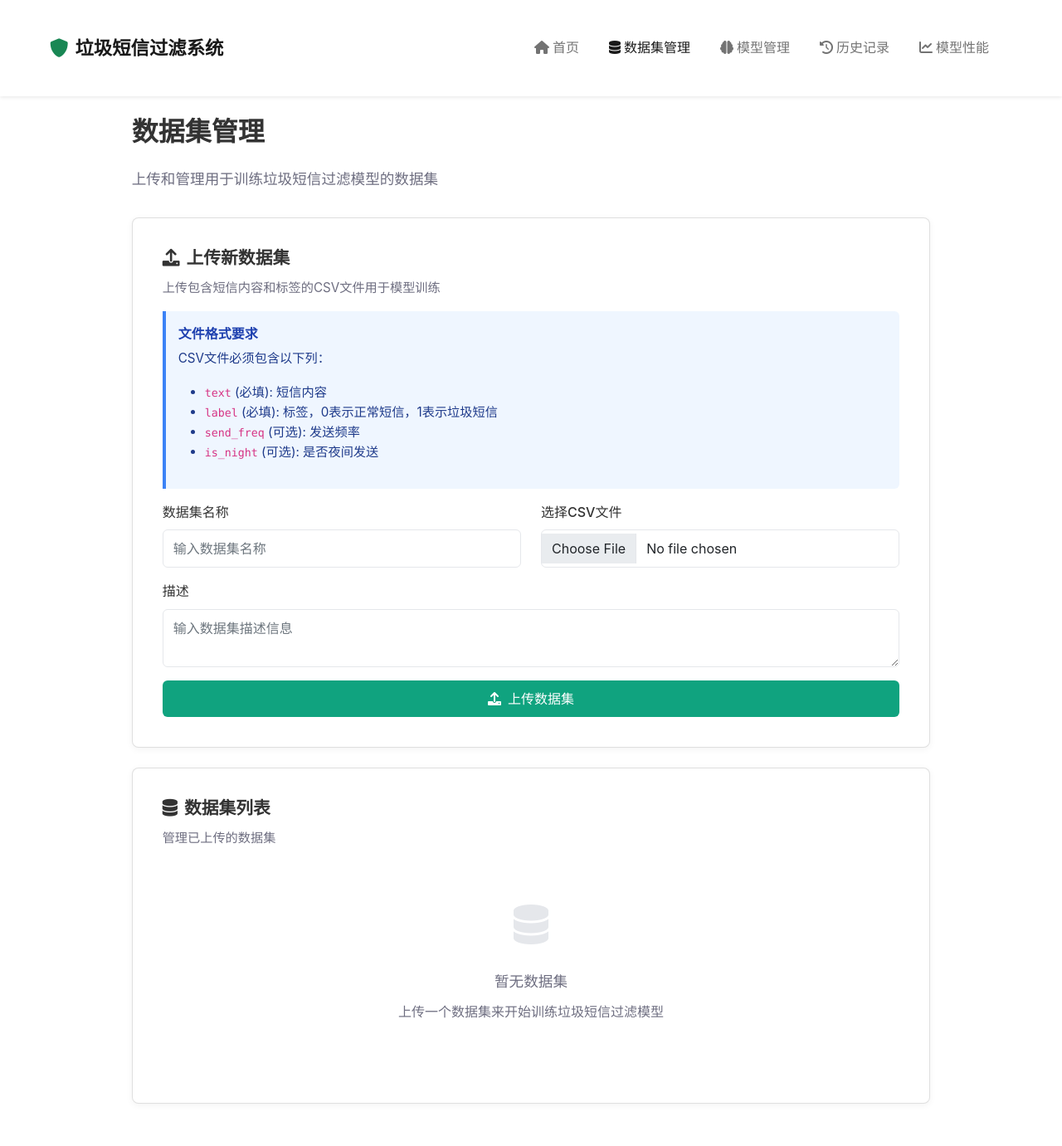
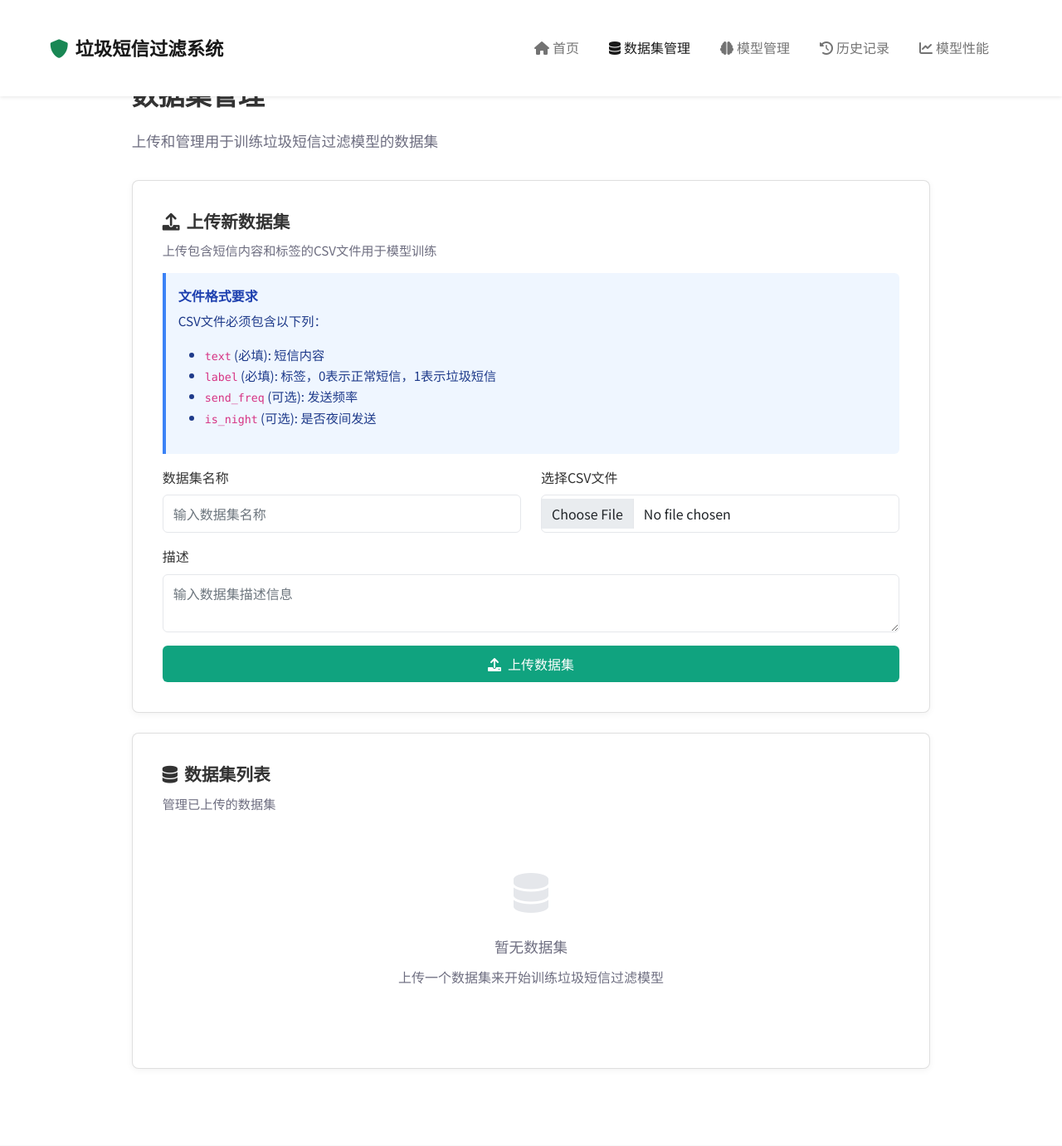
Before and after one commit to 19891152476/SpamShield, a Flask app: page /dataset in a window 1280 px wide. Shown: the top 1381 px of the page at 83% size. Run offline with Flask 3, Linux system fonts and the light colour scheme.

Commit message:
Assistant checkpoint: Update navbar and fonts, improve TensorFlow compatibility
Assistant generated file changes:
- templates/base.html: Add Chinese font support, Make navbar fixed, Add padding for fixed navbar

---

User prompt:

还是没有显示词云文字，始终是方框替代的。，我还想让顶端导航栏固定不随页面滚动。并且我想本地部署的话，如何加载tensorflow，请告诉我步骤，以及我需要修改的地方

Replit-Commit-Author: Assistant
Replit-Commit-Session-Id: 00e63ffb-c6b7-4634-9d92-ead9972b6abf

```diff
--- a/templates/base.html
+++ b/templates/base.html
@@ -3,6 +3,12 @@
 <head>
     <meta charset="UTF-8">
     <meta name="viewport" content="width=device-width, initial-scale=1.0">
+    <link href="https://fonts.googleapis.com/css2?family=Noto+Sans+SC&display=swap" rel="stylesheet">
+    <style>
+        * {
+            font-family: 'Noto Sans SC', sans-serif;
+        }
+    </style>
     <title>{% block title %}垃圾短信过滤系统{% endblock %}</title>
 
     <!-- Bootstrap CSS -->
@@ -21,7 +27,7 @@
 </head>
 <body>
     <!-- 导航栏 -->
-    <nav class="navbar navbar-expand-lg navbar-light bg-white shadow-sm">
+    <nav class="navbar navbar-expand-lg navbar-light bg-white shadow-sm fixed-top">
         <div class="container">
             <a class="navbar-brand" href="{{ url_for('index') }}">
                 <i class="fas fa-shield-alt text-success me-2"></i>垃圾短信过滤系统
@@ -62,7 +68,7 @@
     </nav>
 
     <!-- 主内容区 -->
-    <div class="container py-4">
+    <div class="container py-4" style="margin-top: 70px;">
         <!-- 消息提示 -->
         {% with messages = get_flashed_messages(with_categories=true) %}
             {% if messages %}
```
